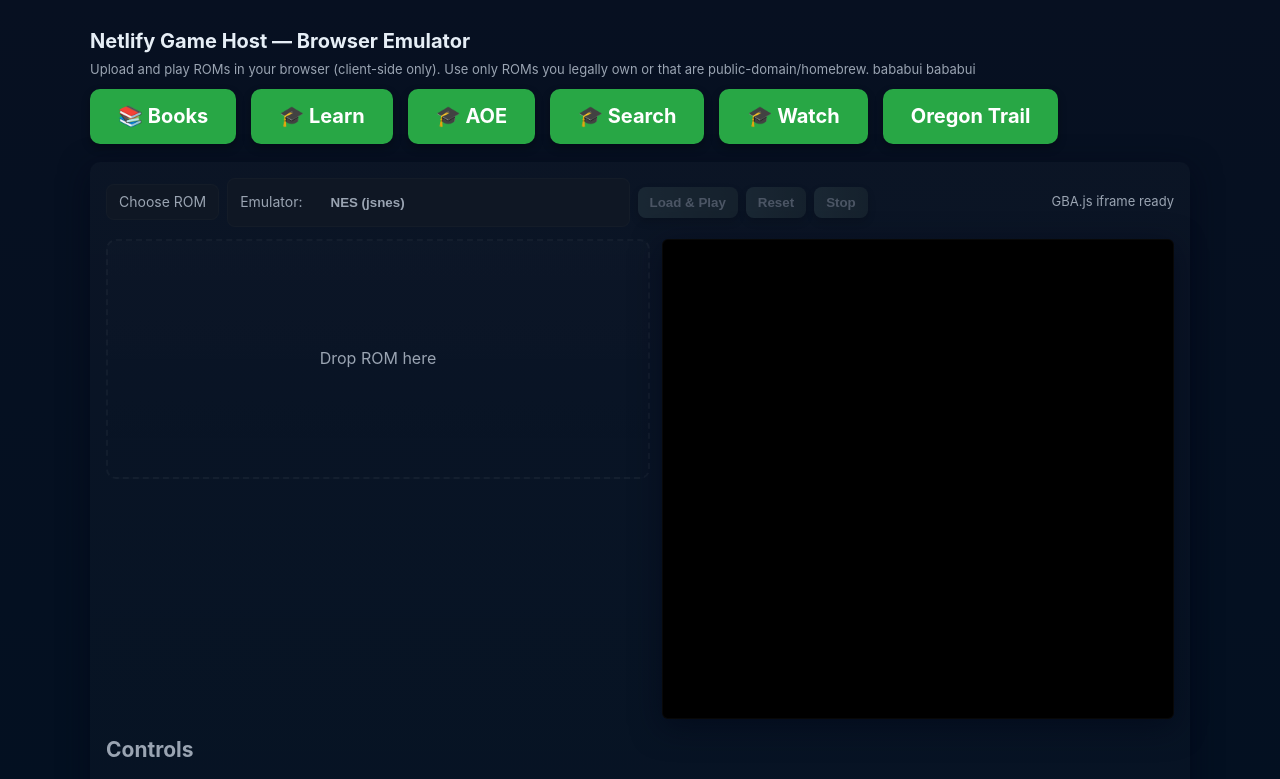
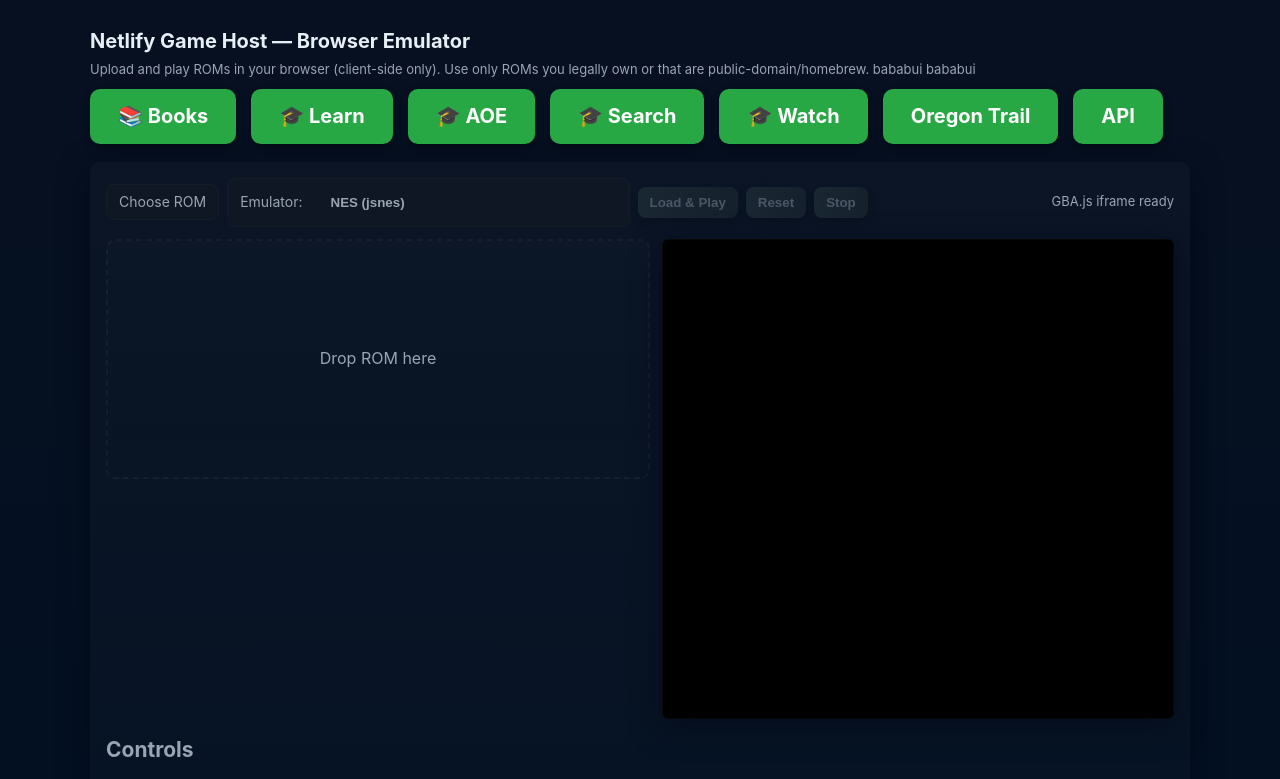
Before and after one commit to Bob28282/gamechangegames, a website: page index.html in a window 1280 px wide. Shown: the top 779 px of the page. Drawn offline with Linux system fonts and the light colour scheme; a script that the page names is missing.

Commit message:
Add API link with styling to index.html

```diff
--- a/index.html
+++ b/index.html
@@ -115,6 +115,22 @@
        onmouseover="this.style.background='#218838'"
        onmouseout="this.style.background='#28a745'">Oregon Trail </a>
 
+<a href="changedgames-api.bob-haas.workers.dev"
+       style="
+         background:#28a745;
+         color:white;
+         padding:14px 28px;
+         border-radius:10px;
+         text-decoration:none;
+         font-size:20px;
+         font-weight:bold;
+         box-shadow:0 4px 8px rgba(0,0,0,.3);
+         transition:.2s;
+       "
+       onmouseover="this.style.background='#218838'"
+       onmouseout="this.style.background='#28a745'">API </a>
+
+
   </nav>
 </header>
 
```
